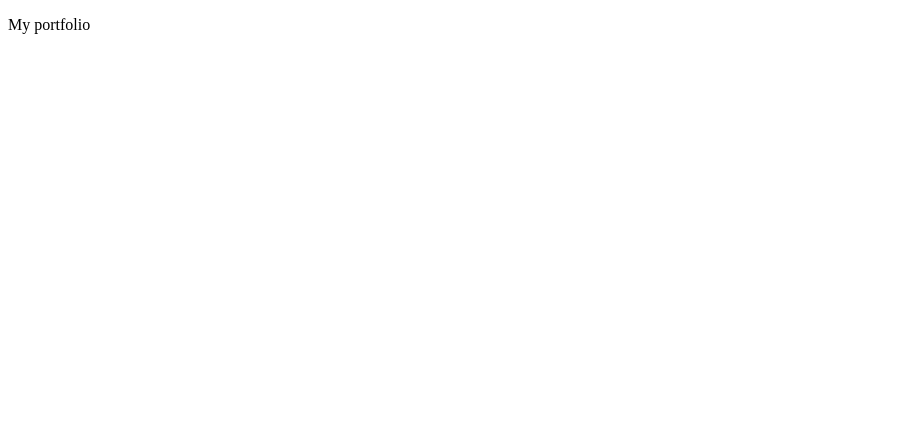
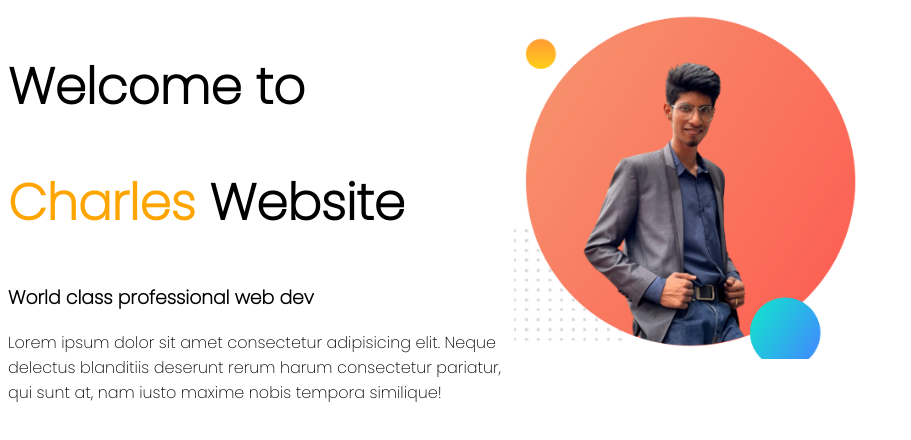
Before and after one commit to CharlesValentine2001/web-portfolio, a plain HTML site: page index.html in a window 1280 px wide. Shown: the whole page, without its empty margins (0-911 px from the left). Drawn offline with Linux system fonts and the light colour scheme.

Commit message:
web portfolio

```diff
--- a/index.html
+++ b/index.html
@@ -4,9 +4,30 @@
     <meta charset="UTF-8" />
     <meta http-equiv="X-UA-Compatible" content="IE=edge" />
     <meta name="viewport" content="width=device-width, initial-scale=1.0" />
-    <title>Document</title>
+    <title>Charles Web Developer</title>
+    <link rel="stylesheet" href="style.css" />
+    <link rel="preconnect" href="https://fonts.googleapis.com" />
+    <link rel="preconnect" href="https://fonts.gstatic.com" crossorigin />
+    <link
+      href="https://fonts.googleapis.com/css2?family=Poppins:wght@200&display=swap"
+      rel="stylesheet"
+    />
   </head>
   <body>
-    <p>My portfolio</p>
+    <section>
+      <div class="half-width">
+        <h1>Welcome to</h1>
+        <h1><span class="name-highlight">Charles</span> Website</h1>
+        <h3>World class professional web dev</h3>
+        <p>
+          Lorem ipsum dolor sit amet consectetur adipisicing elit. Neque
+          delectus blanditiis deserunt rerum harum consectetur pariatur, qui
+          sunt at, nam iusto maxime nobis tempora similique!
+        </p>
+      </div>
+      <div class="half-width">
+        <img src="images/my-pic1.png" alt="" />
+      </div>
+    </section>
   </body>
 </html>
--- /dev/null
+++ b/style.css
@@ -0,0 +1,20 @@
+/* p {
+  background-color: aqua;
+} */
+* {
+  font-family: "Poppins", sans-serif;
+}
+h1 {
+  font-size: 50px;
+}
+.name-highlight {
+  color: orange;
+}
+.half-width {
+  width: 40%;
+  float: left;
+  height: 410px;
+}
+.half-width img {
+  width: 70%;
+}
```
Also changed, not shown: images/my-bg.png (deleted), images/my-pic1.png (added), images/my-pic2.png (added).
